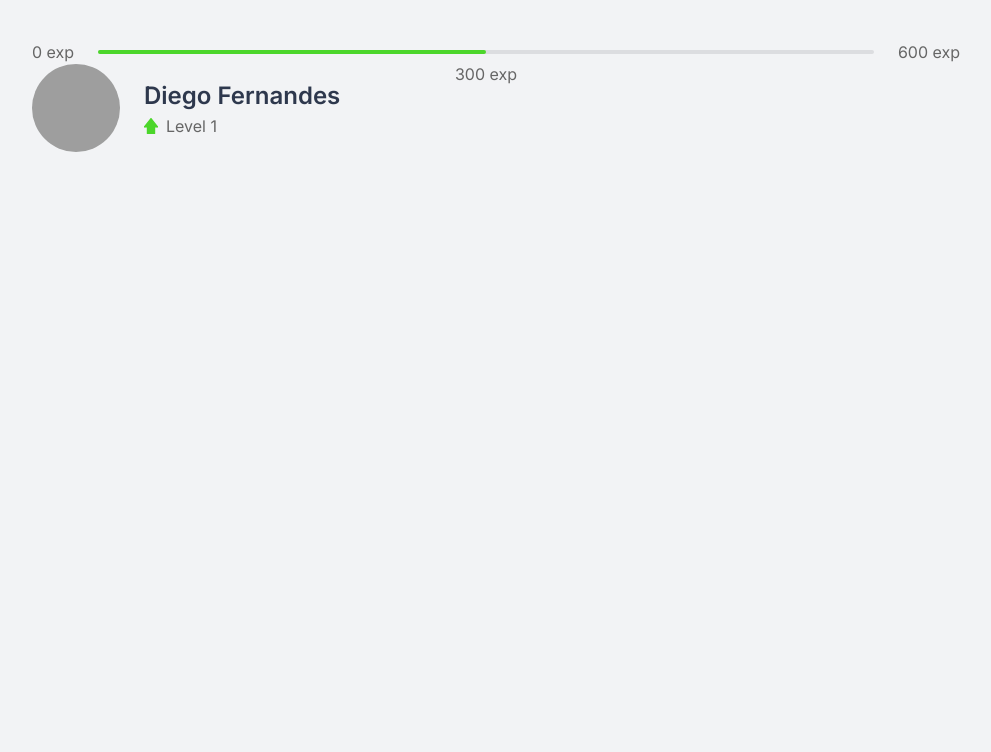
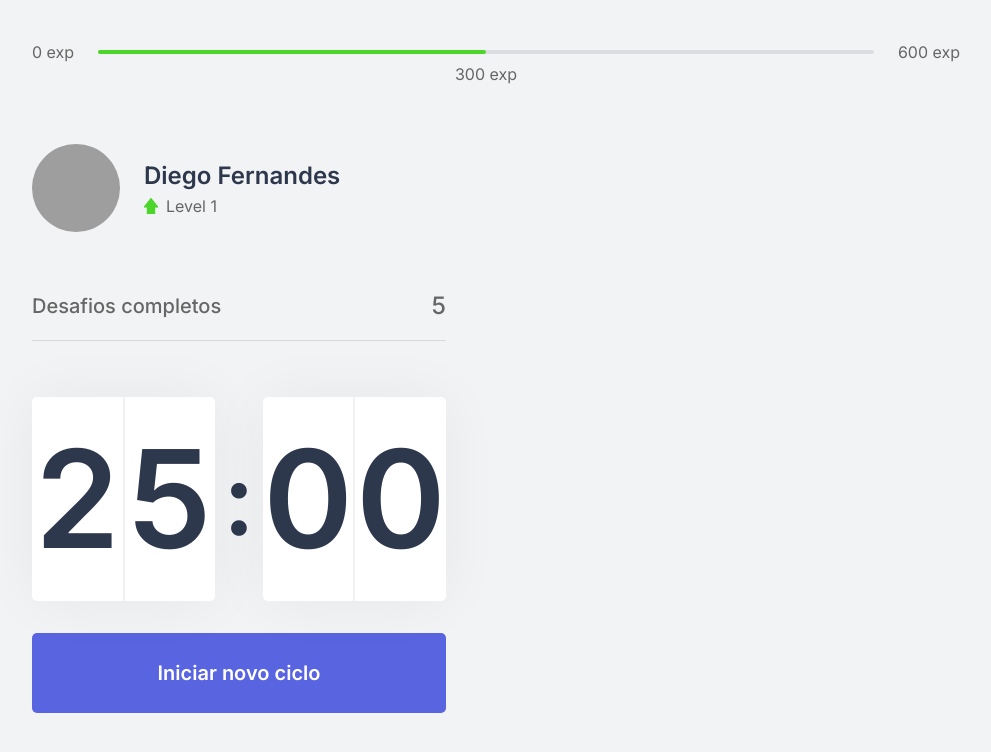
Before and after one commit to dgbragas/nlw__move.it, a Next.js app: page / in a window 1280 px wide. Shown: the top 752 px of the page, without its empty margins (144-1135 px from the left). Built offline with nearby package versions, Linux system fonts and the light colour scheme; grey boxes are pictures that could not be loaded.

Commit message:
feat: importing created components in <Home />

```diff
--- a/src/pages/index.tsx
+++ b/src/pages/index.tsx
@@ -1,3 +1,7 @@
+import Head from 'next/head';
+
+import { CompletedChallenges } from '../components/CompletedChallenges';
+import { Countdown } from '../components/Countdown';
 import { ExperienceBar } from '../components/ExperienceBar';
 import { GridContainer } from '../components/GridContainer';
 import { Profile } from '../components/Profile';
@@ -6,14 +10,24 @@
 
 export default function Home(): JSX.Element {
   return (
+    <>
+      <Head>
+        <title>Início | move.it</title>
+      </Head>
+
       <GridContainer>
         <ExperienceBar currentProgress={50} />
+      </GridContainer>
 
+      <GridContainer>
         <S.HomeSection>
           <S.ProfileContainer>
             <Profile />
+            <CompletedChallenges />
+            <Countdown />
           </S.ProfileContainer>
         </S.HomeSection>
       </GridContainer>
+    </>
   );
 }
```
Lines whose indentation alone changed are shown as unchanged.
